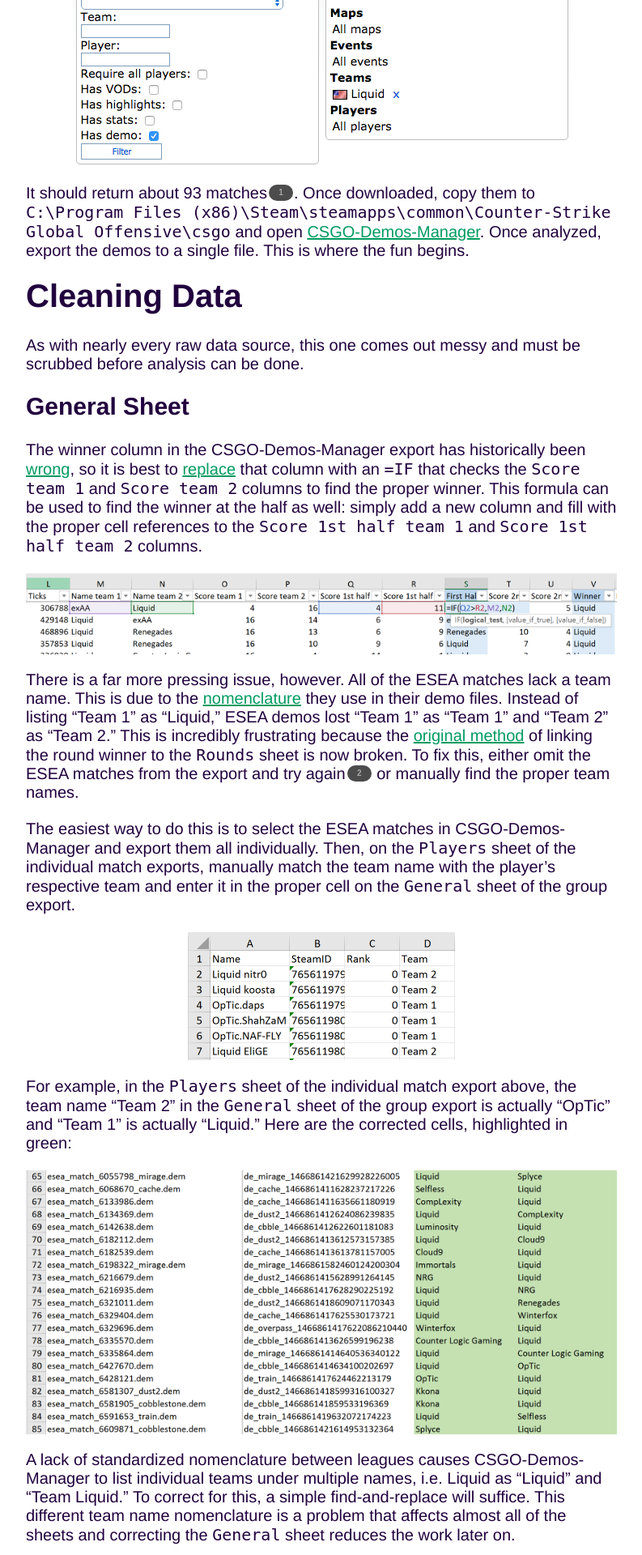
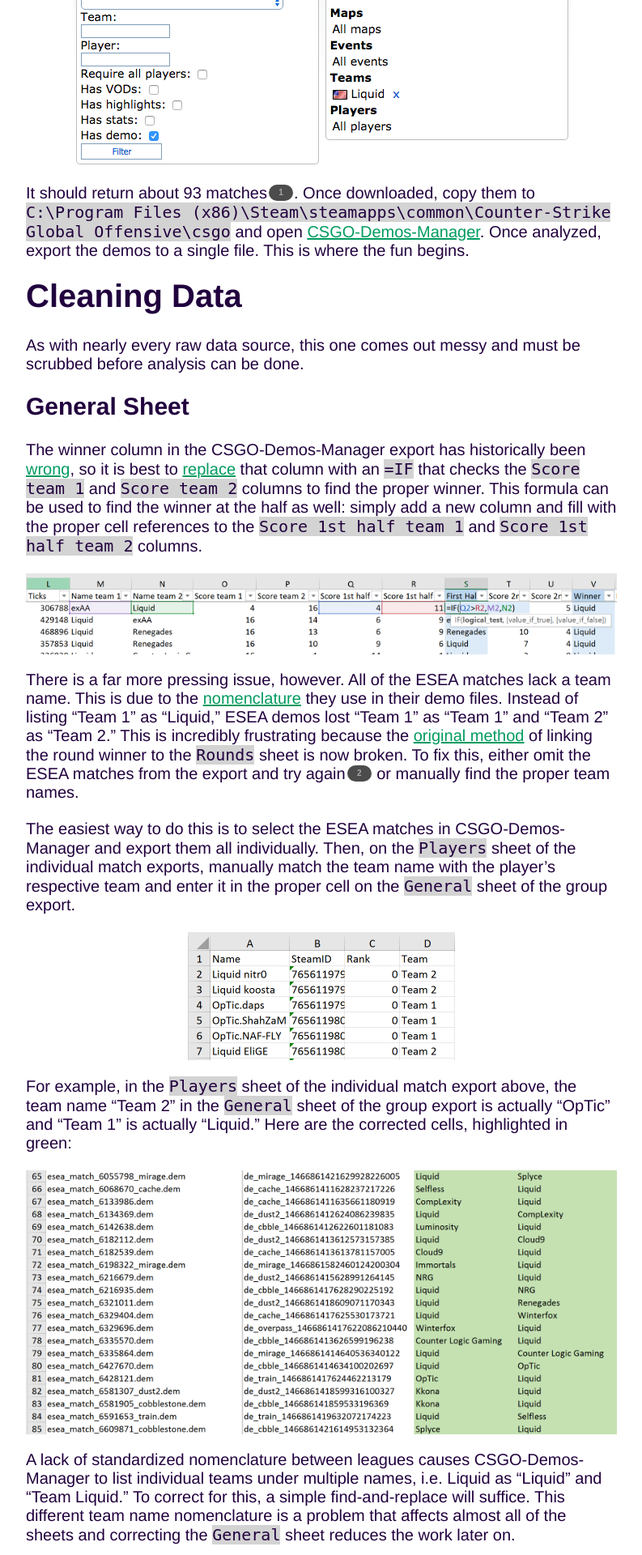
Before and after one commit to ReagentX/reagentx.github.io, a PHP site: page /blog/cleaning-team-liquids-historical-data/index.html in a window 1280 px wide. Shown: the part 1118-3038 px from the top of the page at 81% size, without its empty margins (243-1036 px from the left). Run offline with PHP 8.4, Linux system fonts and the light colour scheme.

Commit message:
Add background to code blocks, not just pre > code blocks

```diff
--- a/css/blog.css
+++ b/css/blog.css
@@ -180,6 +180,10 @@ html {
     border-left: 0.3rem solid #21003e;
   }
 
+  code {
+    background: lightgray;
+  }
+
   pre > code {
     padding: 1rem 1.4rem;
     font-size: 1.6rem;
@@ -349,6 +353,11 @@ html {
       color: lightgray;
       background: #30005a;
     }
+
+    code {
+      background: #30005a;
+    }
+
     pre > code {
         color: lightgray;
       }
```
